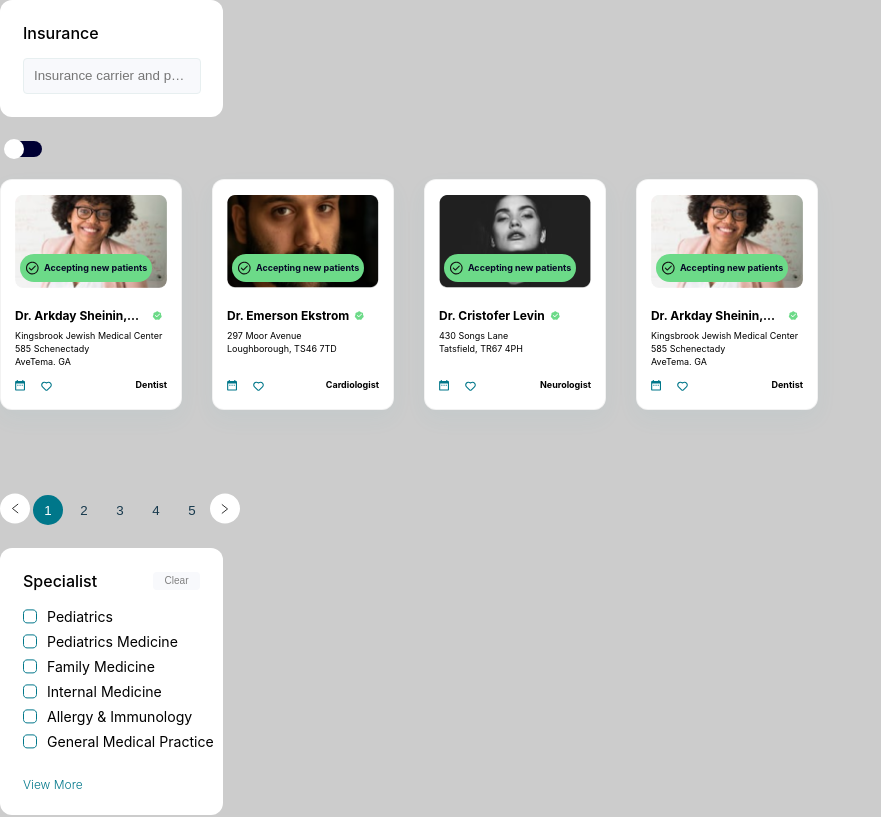
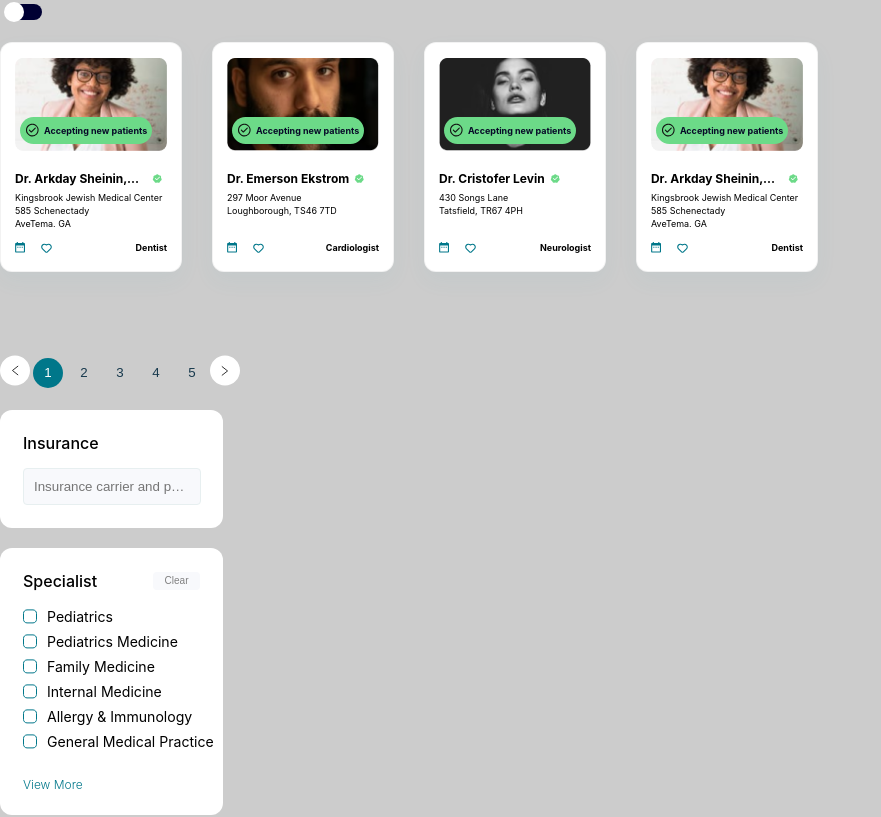
Before and after one commit to Samowusu/Project, a React (Create React App) app: page / in a window 1280 px wide. Shown: the top 817 px of the page, without its empty margins (0-881 px from the left). Built offline with nearby package versions, Linux system fonts and the light colour scheme.

Commit message:
insurance component position changed in the glossary component

```diff
--- a/src/components/glossary/Glossary.js
+++ b/src/components/glossary/Glossary.js
@@ -87,7 +87,6 @@ function Glossary() {
 
   return (
     <div className="glossary">
-      <Insurance />
       <SwitchButton />
       <div
         style={{
@@ -114,6 +113,7 @@ function Glossary() {
           page={currentPage}
         />
       </div>
+      <Insurance />
       <CheckBoxComponent header={"Specialist"} options={CHECK_OPTIONS} />
       <RadioComponent
         options={SORT_OPTIONS}
```
